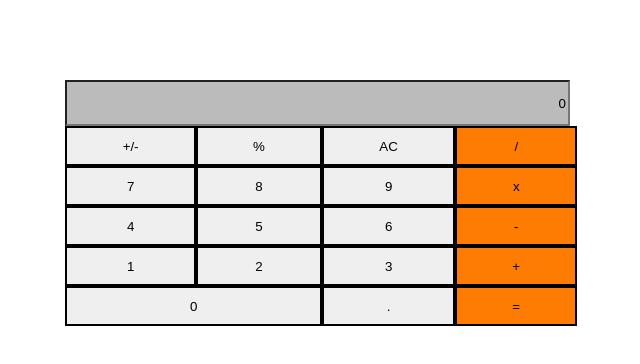
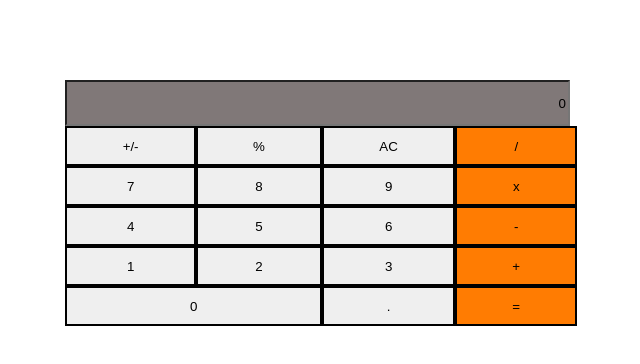
Before and after one commit to sneeu-leeu/math-magicians, a React (Create React App) app: page / in a window 1280 px wide. Shown: the top 364 px of the page, without its empty margins (293-933 px from the left). Built offline with nearby package versions, Linux system fonts and the light colour scheme.

Commit message:
change input background color

```diff
--- a/src/App.css
+++ b/src/App.css
@@ -6,7 +6,7 @@
 .cal-val {
   width: 97%;
   height: 2.5rem;
-  background-color: rgb(187, 187, 187);
+  background-color: rgb(128, 120, 120);
   text-align: end;
 }
 
```
